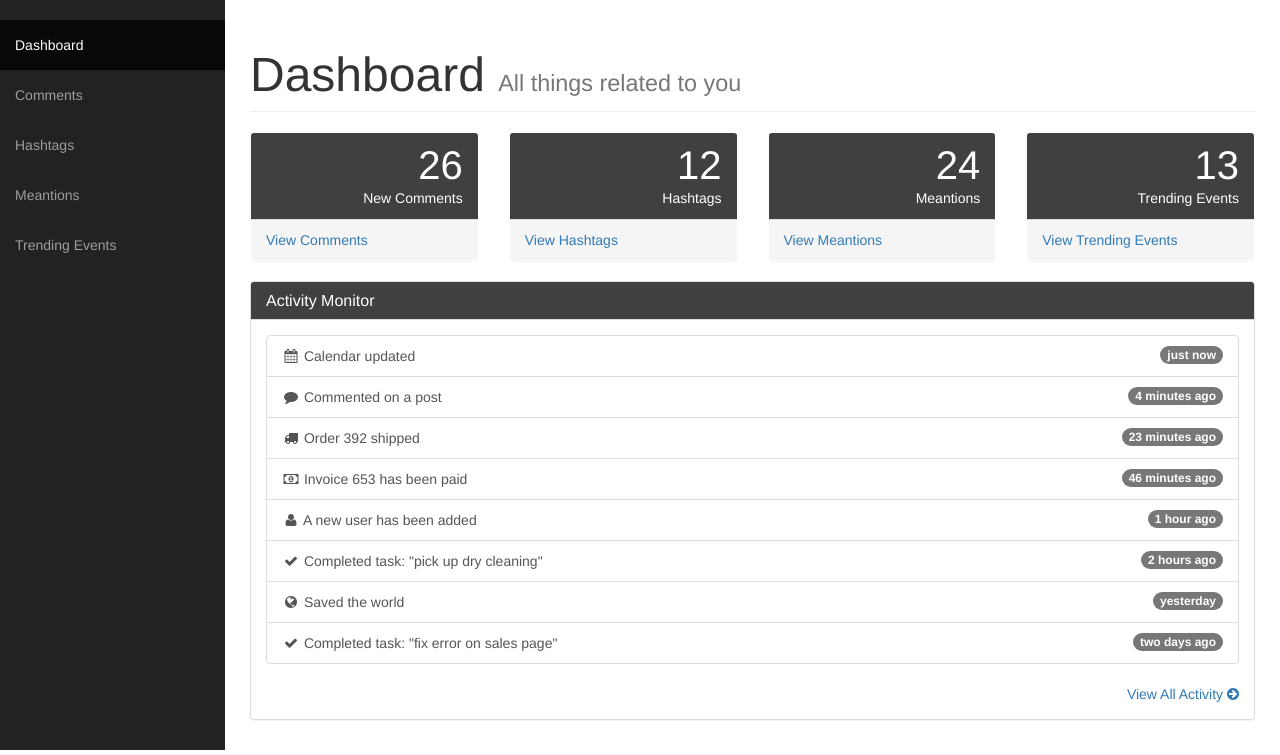
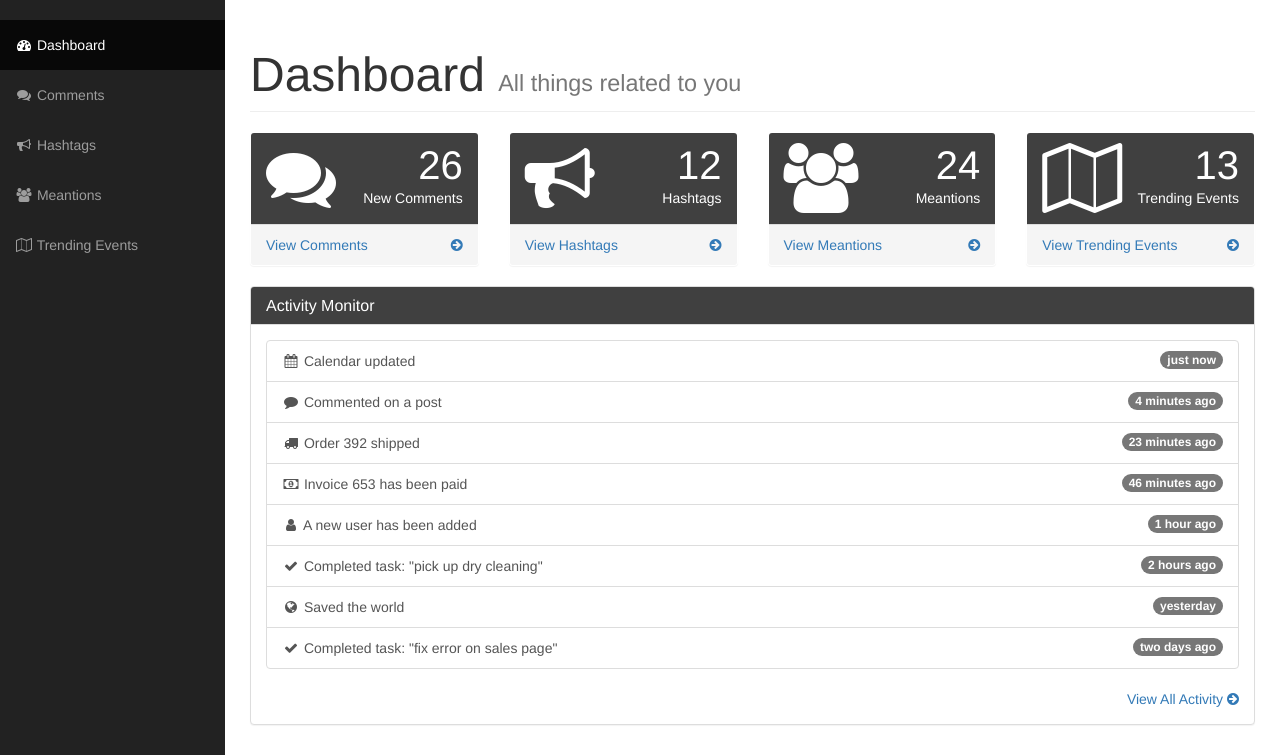
Before and after one commit to UCC-SMD/Norfleet, a PHP site: page / in a window 1280 px wide. Shown: the part 51-806 px from the top of the page. Run offline with PHP 8.4, Linux system fonts and the light colour scheme; some libraries are stand-ins or nearby versions; some web fonts are replaced.

Commit message:
Fixed Font Awesome icons not loading. (Thanks James Chaplin)
Now the sidebar and content blocks load the Font Awesome icons.

```diff
--- a/index.php
+++ b/index.php
@@ -20,7 +20,7 @@
 		<link href="images/web_assets/favicon.ico" rel="icon" />
         <link href="css/bootstrap.min.css" rel="stylesheet">
         <link href="css/sb-admin.css" rel="stylesheet">
-        <link href="css/font-awesome.min.css" rel="stylesheet" type="text/css">
+        <link rel="stylesheet" href="https://maxcdn.bootstrapcdn.com/font-awesome/4.6.2/css/font-awesome.min.css">
 		<link href="css/ourstyle.css" rel="stylesheet" />
 		<meta charset="utf-8">
     	<meta name="viewport" content="width=device-width, initial-scale=1, shrink-to-fit=no">
@@ -60,17 +60,17 @@
                     <a href="#" class="dropdown-toggle" data-toggle="dropdown"><!-- <i class="fa fa-user"></i> --> Mr. Web Developer <b class="caret"></b></a>
                     <ul class="dropdown-menu">
                         <li>
-                            <a href="#"><!-- <i class="fa fa-fw fa-user"></i> --> Profile</a>
+                            <a href="#"><i class="fa fa-fw fa-user"></i> Profile</a>
                         </li>
                         <li>
-                            <a href="#"><!-- <i class="fa fa-fw fa-envelope"></i> --> Inbox</a>
+                            <a href="#"><i class="fa fa-fw fa-envelope"></i> Inbox</a>
                         </li>
                         <li>
-                            <a href="#"><!-- <i class="fa fa-fw fa-gear"></i> --> Settings</a>
+                            <a href="#"><i class="fa fa-fw fa-gear"></i> Settings</a>
                         </li>
                         <li class="divider"></li>
                         <li>
-                            <a href="#"><!-- <i class="fa fa-fw fa-power-off"></i> --> Log Out</a>
+                            <a href="#"><i class="fa fa-fw fa-power-off"></i> Log Out</a>
                         </li>
                     </ul>
                 </li>
@@ -80,19 +80,19 @@
                 <ul class="nav navbar-nav side-nav">
                     <br>
                     <li class="active">
-                        <a href="index.php"><!-- <i class="fa fa-fw fa-dashboard"></i> --> Dashboard</a>
+                        <a href="index.php"><i class="fa fa-fw fa-dashboard"></i> Dashboard</a>
                     </li>
                     <li>
-                        <a href="charts.html"><!-- i class="fa fa-fw fa-bar-chart-o"></i> --> Comments </a>
+                        <a href="charts.html"><i class="fa fa-fw fa-comments"></i> Comments </a>
                     </li>
                     <li>
-                        <a href="charts.html"><!-- i class="fa fa-fw fa-bar-chart-o"></i> --> Hashtags </a>
+                        <a href="charts.html"><i class="fa fa-fw fa-bullhorn"></i> Hashtags </a>
                     </li>
                     <li>
-                        <a href="tables.html"><!-- <i class="fa fa-fw fa-table"></i> --> Meantions </a>
+                        <a href="tables.html"><i class="fa fa-fw fa-users"></i> Meantions </a>
                     </li>
                     <li>
-                        <a href="forms.html"><!-- <i class="fa fa-fw fa-edit"></i> --> Trending Events</a>
+                        <a href="forms.html"><i class="fa fa-fw fa-map-o"></i> Trending Events</a>
                     </li>
                 </ul>
             </div>
@@ -136,7 +136,7 @@
                             <div class="panel-heading">
                                 <div class="row">
                                     <div class="col-xs-3">
-                                        <!-- <i class="fa fa-comments fa-5x"></i> -->
+                                        <i class="fa fa-comments fa-5x"></i>
                                     </div>
                                     <div class="col-xs-9 text-right">
                                         <div class="huge">26</div>
@@ -148,7 +148,7 @@
                             <a href="#">
                                 <div class="panel-footer">
                                     <span class="pull-left">View Comments </span>
-                                    <span class="pull-right"><!-- <i class="fa fa-arrow-circle-right"> --></i></span>
+                                    <span class="pull-right"><i class="fa fa-arrow-circle-right"></i></span>
                                     <div class="clearfix"></div>
                                 </div>
                             </a>
@@ -159,7 +159,7 @@
                             <div class="panel-heading">
                                 <div class="row">
                                     <div class="col-xs-3">
-                                        <!-- <i class="fa fa-tasks fa-5x"></i> -->
+                                        <i class="fa fa-bullhorn fa-5x"></i>
                                     </div>
                                     <div class="col-xs-9 text-right">
                                     <!-- Pull this from something -->
@@ -171,7 +171,7 @@
                             <a href="#">
                                 <div class="panel-footer">
                                     <span class="pull-left">View Hashtags</span>
-                                    <span class="pull-right"><!-- <i class="fa fa-arrow-circle-right"> --></i></span>
+                                    <span class="pull-right"><i class="fa fa-arrow-circle-right"></i></span>
                                     <div class="clearfix"></div>
                                 </div>
                             </a>
@@ -182,7 +182,7 @@
                             <div class="panel-heading">
                                 <div class="row">
                                     <div class="col-xs-3">
-                                        <!-- <i class="fa fa-shopping-cart fa-5x"></i> -->
+                                        <i class="fa fa-users fa-5x"></i>
                                     </div>
                                     <div class="col-xs-9 text-right">
                                     <!-- Pull this from something -->
@@ -194,7 +194,7 @@
                             <a href="#">
                                 <div class="panel-footer">
                                     <span class="pull-left">View Meantions</span>
-                                    <span class="pull-right"><!-- <i class="fa fa-arrow-circle-right"> --></i></span>
+                                    <span class="pull-right"><i class="fa fa-arrow-circle-right"></i></span>
                                     <div class="clearfix"></div>
                                 </div>
                             </a>
@@ -205,7 +205,7 @@
                             <div class="panel-heading">
                                 <div class="row">
                                     <div class="col-xs-3">
-                                        <!-- <i class="fa fa-support fa-5x"></i>-->
+                                         <i class="fa fa-map-o fa-5x"></i>
                                     </div>
                                     <div class="col-xs-9 text-right">
                                         <!-- Pull this from something -->
@@ -217,7 +217,7 @@
                             <a href="#">
                                 <div class="panel-footer">
                                     <span class="pull-left">View Trending Events</span>
-                                    <span class="pull-right"><!-- <i class="fa fa-arrow-circle-right"></i> --></span>
+                                    <span class="pull-right"><i class="fa fa-arrow-circle-right"></i></span>
                                     <div class="clearfix"></div>
                                 </div>
                             </a>
```
